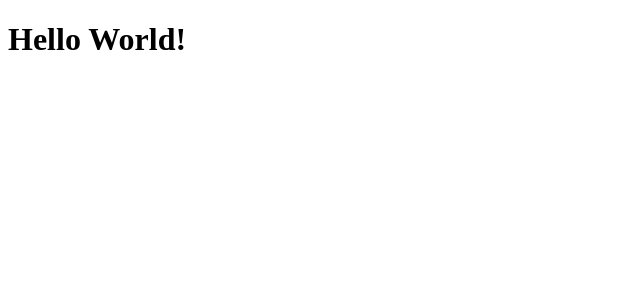
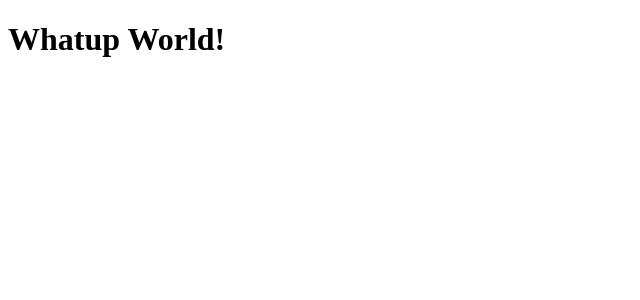
Before and after one commit to przekwas/react-extra-fun, a React (Create React App) app: page / in a window 1280 px wide. Shown: the top 300 px of the page, without its empty margins (0-640 px from the left). Built offline with nearby package versions, Linux system fonts and the light colour scheme.

Commit message:
step 3 done

```diff
--- a/src/components/App.jsx
+++ b/src/components/App.jsx
@@ -1,7 +1,7 @@
 import React from 'react';
 
-const App = () => {
-    return <h1>Hello World!</h1>
+const App = (props) => {
+    return <h1>{props.text}</h1>
 }
 
 export default App;
--- a/src/index.js
+++ b/src/index.js
@@ -2,4 +2,4 @@ import React from 'react';
 import ReactDOM from 'react-dom';
 import App from './components/App';
 
-ReactDOM.render(<App />, document.getElementById('root'));
+ReactDOM.render(<App text="Whatup World!" />, document.getElementById('root'));
```
